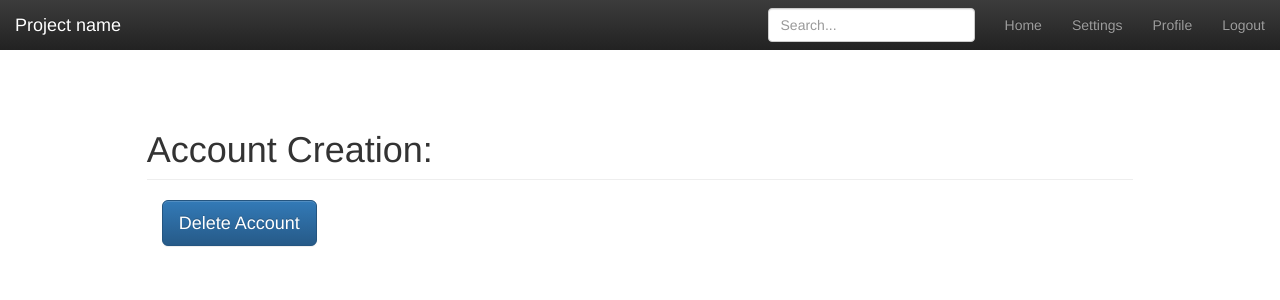
After one commit to mpimblott/LearningFlask, a Flask app: template templates/createAccount.html in a window 1280 px wide. The commit adds this page. Shown: the top 300 px of the page. Run offline with Flask 2, Linux system fonts and the light colour scheme; the template is opened without the code that fills it, so the values that code supplies are empty; some libraries are stand-ins or nearby versions.

Commit message:
end of day push

```diff
--- /dev/null
+++ b/templates/createAccount.html
@@ -0,0 +1,71 @@
+<!DOCTYPE html>
+<html lang="en">
+<head>
+    <meta charset="utf-8">
+    <meta http-equiv="X-UA-Compatible" content="IE=edge">
+    <meta name="viewport" content="width=device-width, initial-scale=1">
+    <!-- The above 3 meta tags *must* come first in the head; any other head content must come *after* these tags -->
+    <meta name="description" content="">
+    <meta name="author" content="">
+    <link rel="icon" href="../../favicon.ico">
+
+    <title>Admin Tools</title>
+
+    <link rel="stylesheet" href="https://maxcdn.bootstrapcdn.com/bootstrap/3.3.7/css/bootstrap.min.css"
+          integrity="sha384-BVYiiSIFeK1dGmJRAkycuHAHRg32OmUcww7on3RYdg4Va+PmSTsz/K68vbdEjh4u" crossorigin="anonymous">
+    <link rel="stylesheet" href="https://maxcdn.bootstrapcdn.com/bootstrap/3.3.7/css/bootstrap-theme.min.css"
+          integrity="sha384-rHyoN1iRsVXV4nD0JutlnGaslCJuC7uwjduW9SVrLvRYooPp2bWYgmgJQIXwl/Sp" crossorigin="anonymous">
+    <link href="static/css/dashboard.css" rel="stylesheet">
+</head>
+
+<body>
+<nav class="navbar navbar-inverse navbar-fixed-top">
+    <div class="container-fluid">
+        <div class="navbar-header">
+            <button type="button" class="navbar-toggle collapsed" data-toggle="collapse" data-target="#navbar"
+                    aria-expanded="false" aria-controls="navbar">
+                <span class="sr-only">Toggle navigation</span>
+                <span class="icon-bar"></span>
+                <span class="icon-bar"></span>
+                <span class="icon-bar"></span>
+            </button>
+            <a class="navbar-brand" href="#">Project name</a>
+        </div>
+        <div id="navbar" class="navbar-collapse collapse">
+            <ul class="nav navbar-nav navbar-right">
+                <li><a href="/">Home</a></li>
+                <li><a href="#">Settings</a></li>
+                <li><a href="#">Profile</a></li>
+                <li><a href="/logout">Logout</a></li>
+            </ul>
+            <form class="navbar-form navbar-right">
+                <input type="text" class="form-control" placeholder="Search...">
+            </form>
+        </div>
+    </div>
+</nav>
+
+<div class="container-fluid">
+    <div class="row">
+        <div class="col-sm-9 col-sm-offset-1 col-md-10 col-md-offset-1 main">
+            <br>
+            <br>
+            <br>
+            <h1 class="page-header">Account Creation:</h1>
+
+                <!--------------Middle Button------------------------------------->
+                <div class="col-lg-4">
+                    <p><a class="btn btn-lg btn-primary" href="#" role="button">Delete Account</a></p>
+                </div>
+
+        </div>
+        </div>
+    </div>
+
+    <script src="https://ajax.googleapis.com/ajax/libs/jquery/1.12.4/jquery.min.js"></script>
+    <!-- Latest compiled and minified JavaScript -->
+    <script src="https://maxcdn.bootstrapcdn.com/bootstrap/3.3.7/js/bootstrap.min.js"
+            integrity="sha384-Tc5IQib027qvyjSMfHjOMaLkfuWVxZxUPnCJA7l2mCWNIpG9mGCD8wGNIcPD7Txa"
+            crossorigin="anonymous"></script>
+</body>
+</html>
--- a/templates/noteWall.html
+++ b/templates/noteWall.html
@@ -19,8 +19,6 @@
 </head>
 
 <body>
-
-
     <nav class="navbar navbar-inverse navbar-fixed-top">
     <div class="container-fluid">
         <div class="navbar-header">
```
